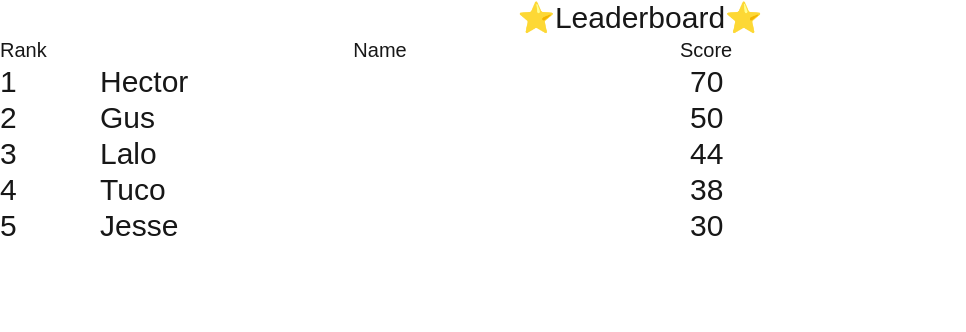
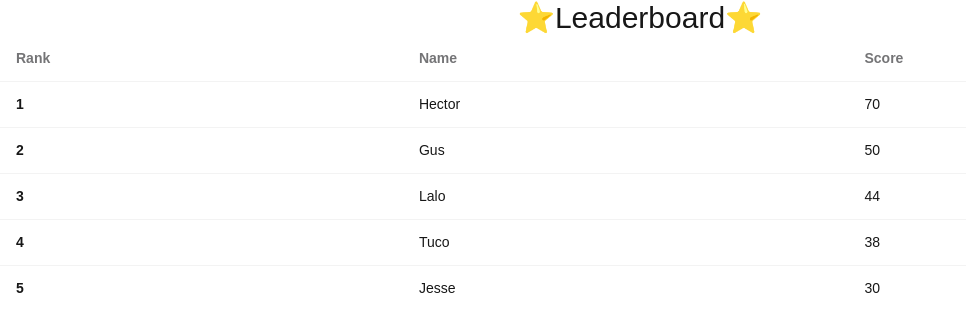
Before and after one commit to devsoc-unsw/trainee-psychic-25t1, a Next.js app in the folder frontend/: page /leaderboard in a window 1280 px wide. Shown: the top 332 px of the page, without its empty margins (0-966 px from the left). Built offline with nearby package versions, Linux system fonts and the light colour scheme.

Commit message:
added styling to the leaderboard page

```diff
--- a/frontend/src/app/leaderboard/leaderboard.jsx
+++ b/frontend/src/app/leaderboard/leaderboard.jsx
@@ -7,24 +7,30 @@ export default function LeaderBoard(props) {
         const sorted_data = data.sort((a, b) => b.score - a.score);
 
         return sorted_data.map(
-            (item, index) => <div key={item.id}className="flex">
-                <div className="w-20 flex-none text-3xl">
-                    {index + 1}
-                </div>
-                <div className="w-30 flex-1 text-3xl pl-5">{item.name}</div>
-                <div className="w-32 flex-1 text-3xl">{item.score}</div>
-            </div>
+            (item, index) => <tr>
+                <th>{index + 1}</th>
+                <td>{item.name}</td>
+                <td>{item.score}</td>
+        </tr>
         )
     }
 
     return (
-        <div>
-            <div className="flex">
-                <div className="w-20 flex-none text-xl">Rank</div>
-                <div className="w-30 flex-1 text-xl text-center">Name</div>
-                <div className="w-32 flex-1 text-xl">Score</div>
-            </div>
-            {organise_data()}
+        <div className="overflow-x-auto">
+            <table className="table">
+                {/* head */}
+                <thead>
+                <tr>
+                    <th>Rank</th>
+                    <th>Name</th>
+                    <th>Score</th>
+                </tr>
+                </thead>
+                <tbody>
+                {/* row 1 */}
+                {organise_data()}
+                </tbody>
+            </table>
         </div>
     )
 }
--- a/frontend/src/app/quiz/page.jsx
+++ b/frontend/src/app/quiz/page.jsx
@@ -23,7 +23,7 @@ export default function QuizPage() {
                         <div className="h-1/2 w-auto">
                             <img src="/images/kensomap.gif" alt="Kensomap" className="w-full h-full object-contain" />
                         </div>
-                        {showShape && <div className="bg-red-500 w-5 h-5 absolute" style={{ left: `${coords.x}px`, top: `${coords.y}px` }}>.</div>}
+                        {showShape && <div className="bg-red-500 w-5 h-5 absolute" style={{ left: `${coords.x}px`, top: `${coords.y}px`, transform: 'translate(-50%, -50%)' }}>.</div>}
                     </TransformComponent>
                 </TransformWrapper>
             </div>
```
